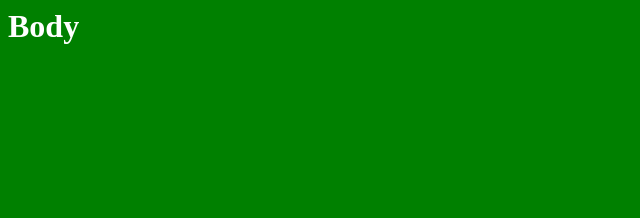
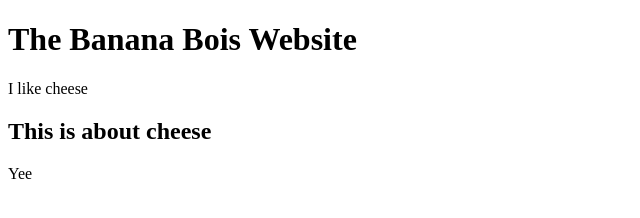
Before and after one commit to axpbth/Something, a plain HTML site: page index.html in a window 1280 px wide. Shown: the whole page, without its empty margins (0-640 px from the left). Drawn offline with Linux system fonts and the light colour scheme.

Commit message:
Update index.html

```diff
--- a/index.html
+++ b/index.html
@@ -1,16 +1,13 @@
+<!doctype html>
+
 <html>
-  <title>
-    <h1>YeeBoi</h1>
-  </title>
-
+  <head>
+    <title> My Website </title>
+  </head>
   <body>
-    <h1>Body</h1>
+    <h1> The Banana Bois Website </h1>
+    <p> I like cheese </p>
+    <h2> This is about cheese </h2>
+    <p> Yee </p>
   </body>
-
-  <style>
-    body {
-      background-color:green;
-      color:#fff;
-    }
-  </style>
 </html>
```
